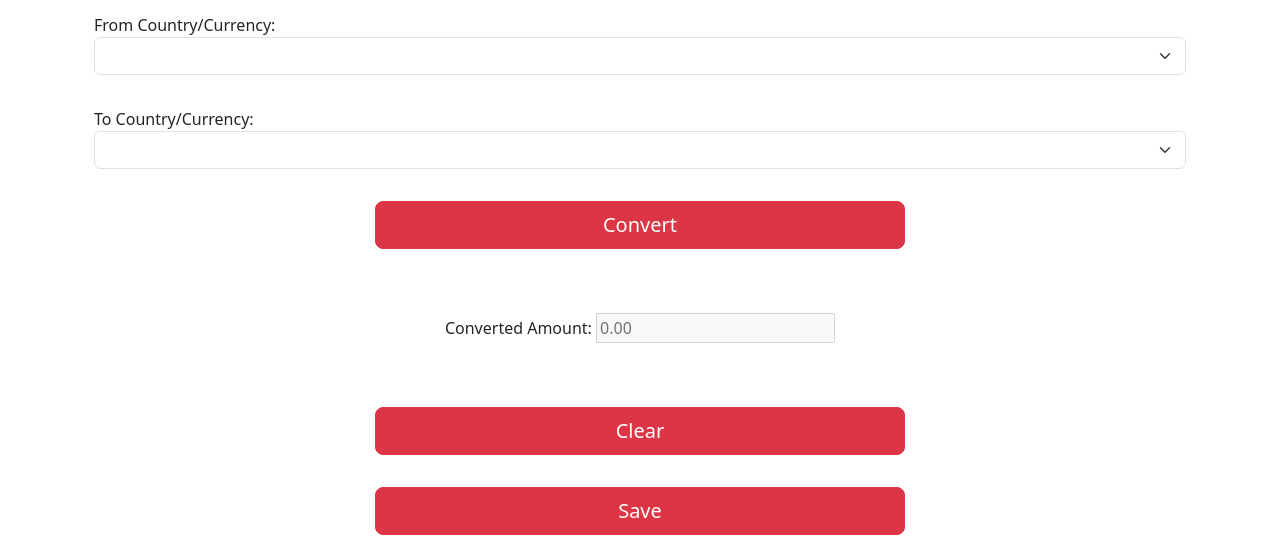
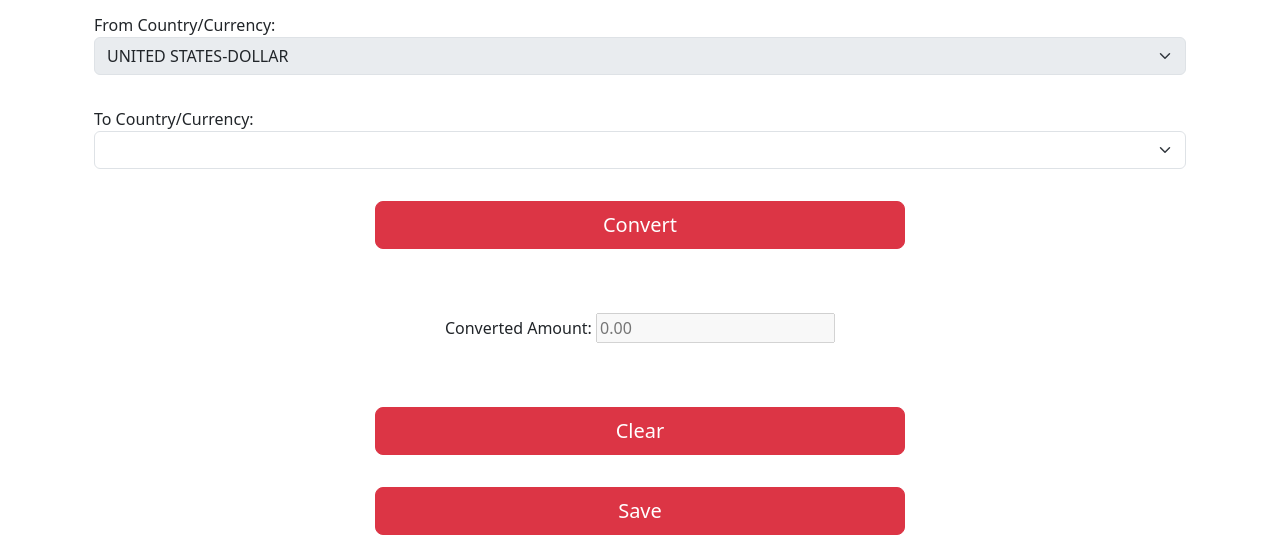
Before and after one commit to Aquabolt428/INFX490Group5CurrencyConverter, a website: page index.html in a window 1280 px wide. Shown: the part 347-906 px from the top of the page. Drawn offline with nearby package versions, Linux system fonts and the light colour scheme; no server answers.

Commit message:
Added default USD to 1st dropdown

```diff
--- a/index.html
+++ b/index.html
@@ -25,13 +25,13 @@
 
         <div name="input-textbox" class="text-center"> <!--this div is for the amount to convert, need to validate input to number(possibly change input type to number and only allow whole numbers)-->
             Input amount:
-            <input type="number" name="input-amount" step="0.01" placeholder="0.00" id="numToCon" min="0.00">
+            <input type="number" name="input-amount" step="0.01" placeholder="0.00" id="numToCon">
         </div>
 
         <div class="mx-auto p-3"> <!--this div is for the selection of the currency to convert from-->
             From Country/Currency:
-            <select name="country_currency" class="form-select" id="dropdown1">
-                <!--<option>Select Country/Currency</option>    need to populate with array-->
+            <select name="country_currency" class="form-select" id="dropdown1" disabled>
+                <option>UNITED STATES-DOLLAR</option>    <!--need to populate with array-->
             </select>
         </div>
 
```
